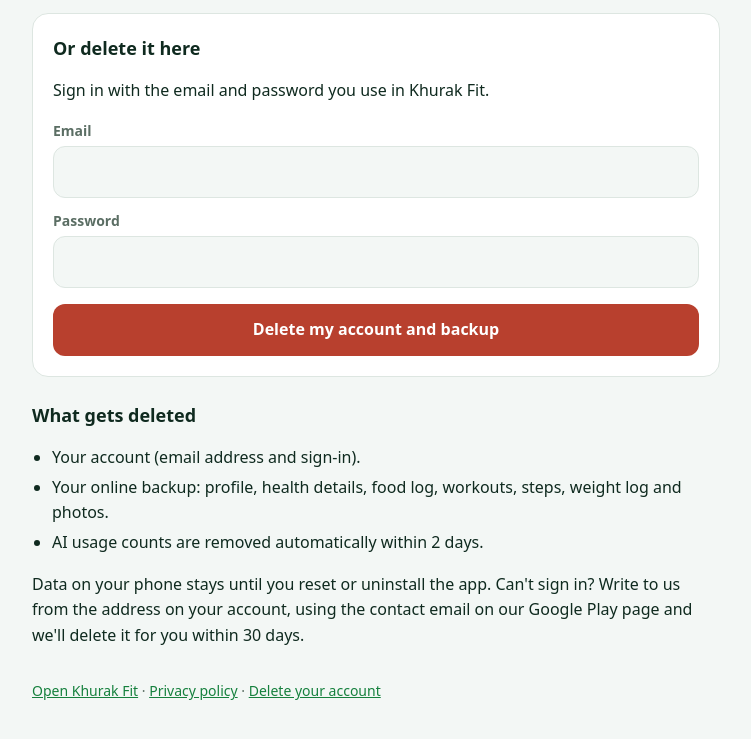
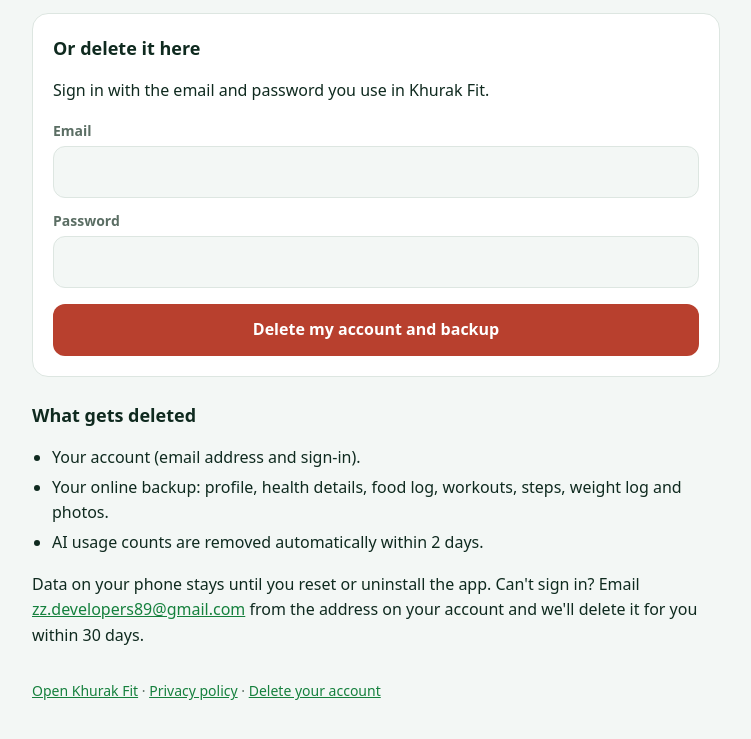
Before and after one commit to M-Zeeshan89/khurak-fit, a plain HTML site: page delete-account.html in a window 1280 px wide. Shown: the part 463-1202 px from the top of the page, without its empty margins (264-1015 px from the left). Drawn offline with Linux system fonts and the light colour scheme.

Commit message:
Add support email to the website pages (#2)
Claude-Session: https://claude.ai/code/session_016dnc4DYzvkwM1uuhK4PutF

Co-authored-by: Claude <noreply@anthropic.com>

```diff
--- a/delete-account.html
+++ b/delete-account.html
@@ -24,11 +24,11 @@ footer{margin-top:32px;color:var(--muted);font-size:14px}
 <label for="pw">Password</label><input id="pw" type="password" autocomplete="current-password">
 <button id="go">Delete my account and backup</button><div id="out" class="msg" hidden></div></div>
 <h3>What gets deleted</h3><ul><li>Your account (email address and sign-in).</li><li>Your online backup: profile, health details, food log, workouts, steps, weight log and photos.</li><li>AI usage counts are removed automatically within 2 days.</li></ul>
-<p>Data on your phone stays until you reset or uninstall the app. Can't sign in? Write to us from the address on your account, using the contact email on our Google Play page and we'll delete it for you within 30 days.</p>
+<p>Data on your phone stays until you reset or uninstall the app. Can't sign in? Email <a href="mailto:zz.developers89@gmail.com">zz.developers89@gmail.com</a> from the address on your account and we'll delete it for you within 30 days.</p>
 <script>
 const KF_CLOUD={apiKey:"AIzaSyDp0agMMJBevFX54jeGt6XXwAnVb0oUjDk",dbURL:"https://khurak-fit-default-rtdb.firebaseio.com"};
 const $=s=>document.querySelector(s),out=$("#out");
-if(!KF_CLOUD.apiKey){$("#web").innerHTML='<h3 style="margin-top:0">Or ask us</h3><p>Write to us from the address on your account, using the contact email on our Google Play page and we will delete it within 30 days.</p>'}
+if(!KF_CLOUD.apiKey){$("#web").innerHTML='<h3 style="margin-top:0">Or ask us</h3><p>Email <a href="mailto:zz.developers89@gmail.com">zz.developers89@gmail.com</a> from the address on your account and we will delete it within 30 days.</p>'}
 function say(t,cls){out.hidden=false;out.className="msg "+(cls||"");out.textContent=t}
 const ERR={INVALID_LOGIN_CREDENTIALS:"Wrong email or password.",EMAIL_NOT_FOUND:"Wrong email or password.",INVALID_PASSWORD:"Wrong email or password.",TOO_MANY_ATTEMPTS_TRY_LATER:"Too many tries. Wait a few minutes.",USER_DISABLED:"This account is turned off."};
 async function auth(path,body){const r=await fetch("https://identitytoolkit.googleapis.com/v1/"+path+"?key="+encodeURIComponent(KF_CLOUD.apiKey),{method:"POST",headers:{"Content-Type":"application/json"},body:JSON.stringify(body)});const j=await r.json().catch(()=>({}));if(!r.ok){const c=String(j.error&&j.error.message||"").split(" ")[0];throw new Error(ERR[c]||"Something went wrong. Try again.")}return j}
```
Also changed, not shown: index.html (+1 -1 lines), privacy.html (+1 -1 lines).
